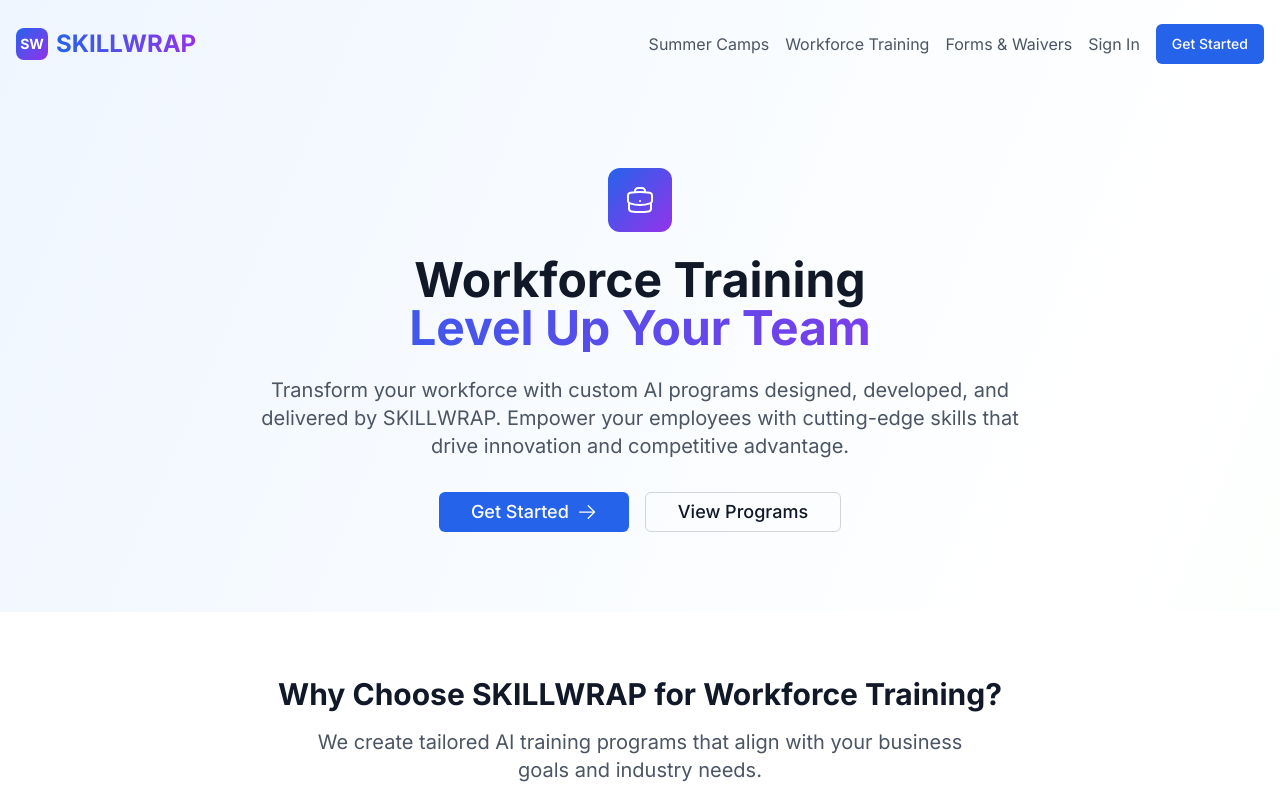
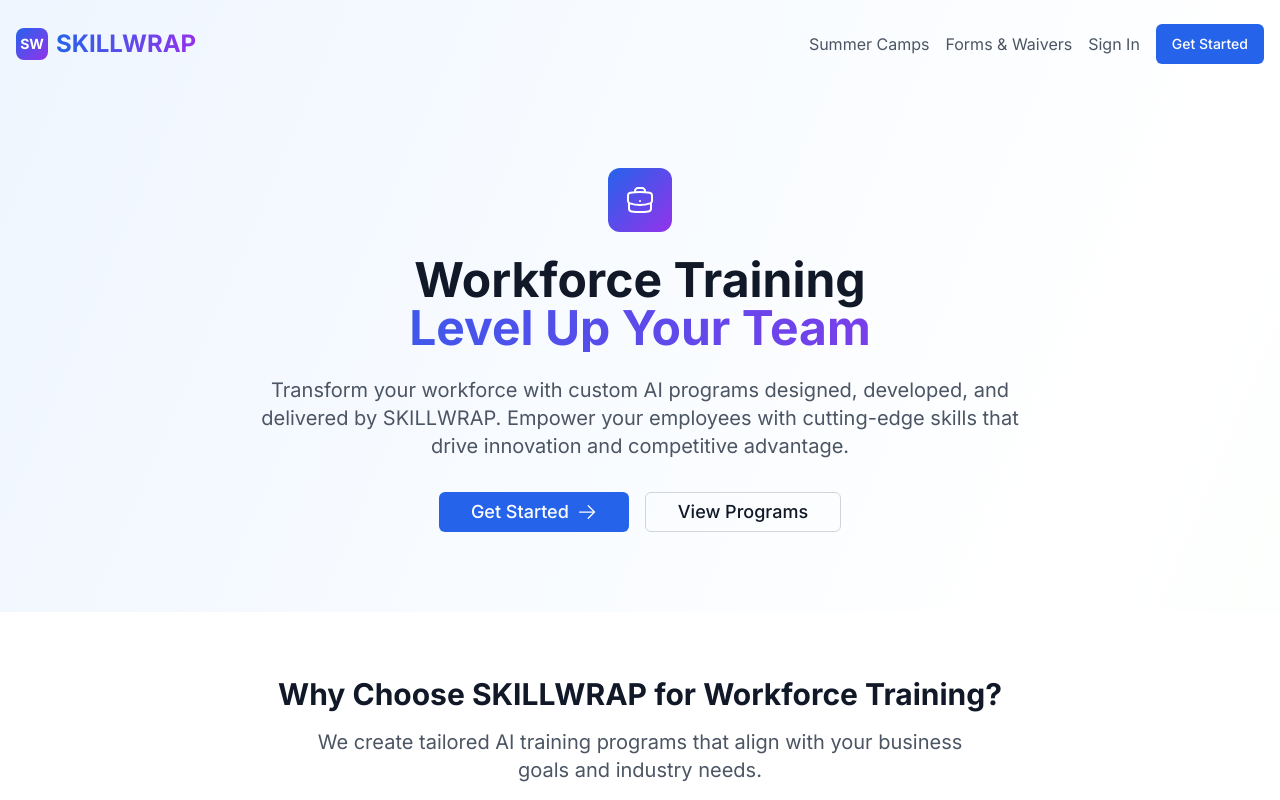
Before and after one commit to BenjaminBruton/skillwrap, a Next.js app: page /workforce in a window 1280 px wide. Shown: the top 800 px of the page. Built offline with nearby package versions, Linux system fonts and the light colour scheme; no server answers.

Commit message:
hide workforce for now

```diff
--- a/src/app/layout.tsx
+++ b/src/app/layout.tsx
@@ -81,9 +81,10 @@
                     <Link href="/camps" className="text-gray-600 hover:text-gray-900 transition-colors">
                       Summer Camps
                     </Link>
-                    <Link href="/workforce" className="text-gray-600 hover:text-gray-900 transition-colors">
+                    {/* Temporarily hidden - focusing on summer camps */}
+                    {/* <Link href="/workforce" className="text-gray-600 hover:text-gray-900 transition-colors">
                       Workforce Training
-                    </Link>
+                    </Link> */}
                     <Link href="/forms" className="text-gray-600 hover:text-gray-900 transition-colors">
                       Forms & Waivers
                     </Link>
--- a/src/components/MobileNavigation.tsx
+++ b/src/components/MobileNavigation.tsx
@@ -74,13 +74,14 @@
                 >
                   Summer Camps
                 </Link>
-                <Link
+                {/* Temporarily hidden - focusing on summer camps */}
+                {/* <Link
                   href="/workforce"
                   className="block py-3 px-4 text-gray-700 hover:text-blue-600 hover:bg-blue-50 rounded-lg transition-colors"
                   onClick={closeMenu}
                 >
                   Workforce Training
-                </Link>
+                </Link> */}
                 <Link
                   href="/forms"
                   className="block py-3 px-4 text-gray-700 hover:text-blue-600 hover:bg-blue-50 rounded-lg transition-colors"
```
Also changed, not shown: 1 other file (tests, documents, lock files or other folders).
